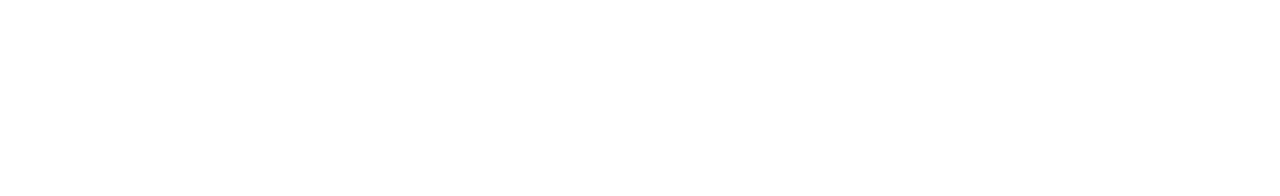
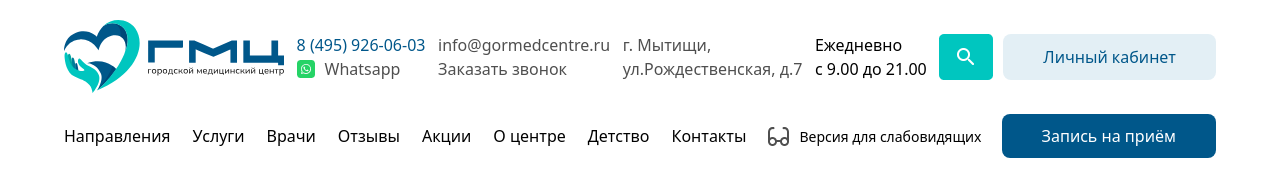
Before and after one commit to Azamjon09/exam-4-, a website: page src/index.html in a window 1280 px wide. Drawn offline with nearby package versions, Linux system fonts and the light colour scheme; files that its build step writes are made by us from their sources; files whose address does not match are found by name.

Commit message:
finished nav

```diff
--- a/src/index.html
+++ b/src/index.html
@@ -1,12 +1,65 @@
 <!doctype html>
 <html>
+
 <head>
   <meta charset="UTF-8">
   <meta name="viewport" content="width=device-width, initial-scale=1.0">
   <link href="./output.css" rel="stylesheet">
 </head>
+
 <body>
+  <header>
+    <nav class="w-[90%] m-auto mt-5 flex items-center justify-between">
+      <div>
+        <img src="./mehrojimages/logo.svg" alt="">
+      </div>
+      <div class="hidden lg:block">
+        <h1 class="text-[#00578A]">8 (495) 926-06-03</h1>
+        <div class="flex items-center gap-[10px]">
+          <img src="./mehrojimages/social.png" alt="">
+          <h1 class="text-[#4F4F4F]">Whatsapp</h1>
+        </div>
+      </div>
+      <div class="text-[#4F4F4F] hidden lg:block">
+        <h1>info@gormedcentre.ru</h1>
+        <h1>Заказать звонок</h1>
+      </div>
+      <div class="text-[#4F4F4F] hidden lg:block">
+        <h1>г. Мытищи,</h1>
+        <h1>ул.Рождественская, д.7</h1>
+      </div>
+      <div class="hidden lg:block">
+        <h1>Ежедневно</h1>
+        <h1>с 9.00 до 21.00</h1>
+      </div>
+      <div class="hidden lg:flex gap-[10px]">
+        <img src="./mehrojimages/search.png" alt="">
+        <button class="px-[40px] py-[10px] bg-[#E3EFF5] text-[#00578A] rounded-lg">
+          Личный кабинет
+        </button>
+      </div>
+      <img src=".//mehrojimages/burger (1).png" alt="" class="lg:hidden">
+    </nav>
+    <nav class="w-[90%] m-auto mt-5 hidden lg:flex items-center justify-between">
+      <h1>Направления</h1>
+      <h1>Услуги</h1>
+      <h1>Врачи</h1>
+      <h1>Отзывы</h1>
+      <h1>Акции</h1>
+      <h1>О центре</h1>
+      <h1>Детство</h1>
+      <h1>Контакты</h1>
+      <div class="flex items-center gap-[20px]">
+        <div class="flex items-center gap-[10px]">
+          <img src="./mehrojimages/icon.png" alt="">
+          <h1 class="text-[14px]">Версия для слабовидящих</h1>
+        </div>
+        <button class="px-[40px] py-[10px]  bg-[#00578A] rounded-lg text-white">
+          Запись на приём
+        </button>
+      </div>
+    </nav>
+  </header>
+</body>
 
-  </h1>
-</body>
 </html>
```
Also changed, not shown: src/mehrojimages/burger (1).png (added), src/mehrojimages/icon.png (added), 2 other files.
